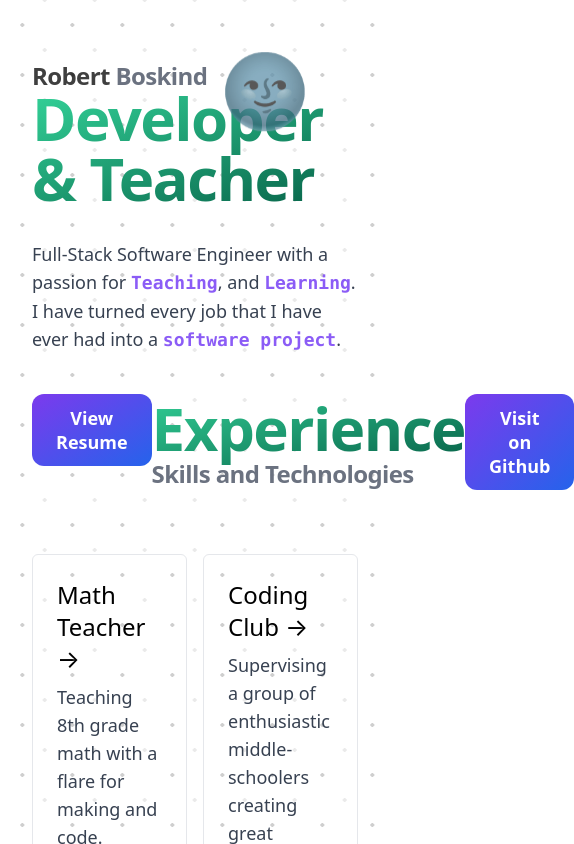
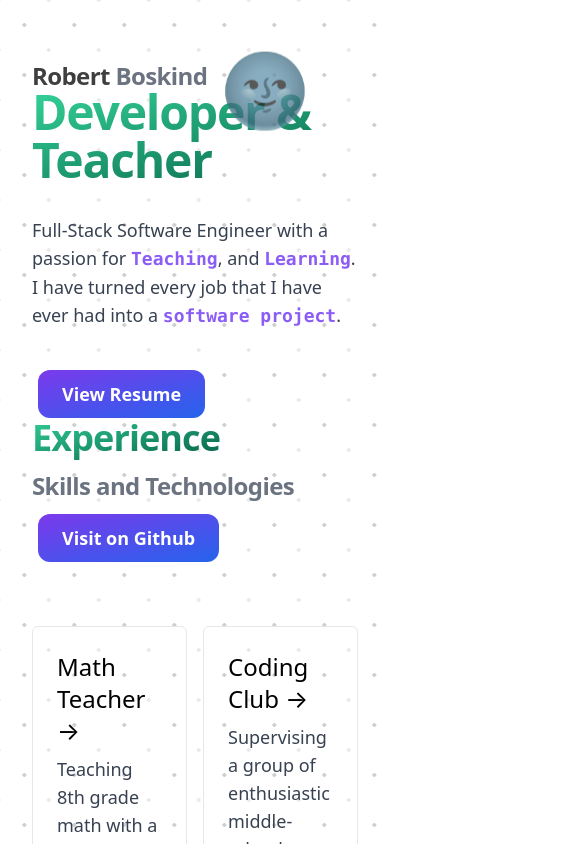
Before and after one commit to mysticfalconvt/newPortfolio, a Next.js app: page / in a window 390 px wide. Shown: the top 844 px of the page, 574 px wide, since content can reach past the window. Built offline with nearby package versions, Linux system fonts and the light colour scheme; what @tailwindcss/typography would draw is missing.

Commit message:
chore: responsive
Made page responsive down to 340px

```diff
--- a/src/components/atoms/button/button.module.css
+++ b/src/components/atoms/button/button.module.css
@@ -1,4 +1,4 @@
 .button {
-  @apply w-full flex-none bg-gradient-to-br from-purple-600 to-blue-600 text-white text-lg leading-6 font-semibold py-3 px-6 rounded-xl transition-all duration-200;
-  @apply sm:w-auto hover:translate-y-2 focus:outline-none focus:ring focus:border-blue-300;
+  @apply w-full mx-1.5 flex-none bg-gradient-to-br from-purple-600 to-blue-600 text-white text-lg leading-6 font-semibold py-3 px-6 rounded-xl transition-all duration-200;
+  @apply w-max md:w-auto hover:translate-y-2 focus:outline-none focus:ring focus:border-blue-300;
 }
--- a/src/components/atoms/title/title.module.css
+++ b/src/components/atoms/title/title.module.css
@@ -1,9 +1,9 @@
 .header {
-  @apply flex flex-col place-content-evenly;
+  @apply flex flex-col place-content-evenly sm:flex;
 }
 
 .topTitle {
-  @apply text-2xl sm:text-4xl leading-none font-bold tracking-tight text-gray-500;
+  @apply text-2xl sm:text-4xl leading-none font-bold tracking-tight text-gray-500 pb-4 sm:pb-0;
 }
 
 .name {
@@ -15,7 +15,7 @@
 }
 
 .title {
-  @apply text-6xl lg:text-7xl font-extrabold tracking-tight mb-8 sm:mb-10 text-transparent bg-clip-text bg-gradient-to-br from-green-400 to-green-800;
+  @apply text-4xl sm:text-5xl lg:text-6xl font-extrabold tracking-tight mb-8 sm:mb-10 text-transparent bg-clip-text bg-gradient-to-br from-green-400 to-green-800;
 }
 
 .description {
--- a/src/components/molecules/header/header.module.css
+++ b/src/components/molecules/header/header.module.css
@@ -15,7 +15,7 @@
 }
 
 .title {
-  @apply text-6xl lg:text-7xl leading-none font-extrabold tracking-tight mb-8 sm:mb-10 text-transparent bg-clip-text bg-gradient-to-br from-green-400 to-green-800;
+  @apply text-5xl md:text-6xl lg:text-7xl leading-none font-extrabold tracking-tight mb-8 sm:mb-10 text-transparent bg-clip-text bg-gradient-to-br from-green-400 to-green-800;
 }
 
 .description {
--- a/src/pages/index.module.css
+++ b/src/pages/index.module.css
@@ -1,5 +1,5 @@
 .copy {
-  @apply max-w-screen-lg xl:max-w-screen-xl mx-auto flex flex-row place-content-evenly;
+  @apply max-w-screen-lg xl:max-w-screen-xl  flex flex-col place-content-evenly sm:flex-row;
 }
 
 .copyInner {
```
